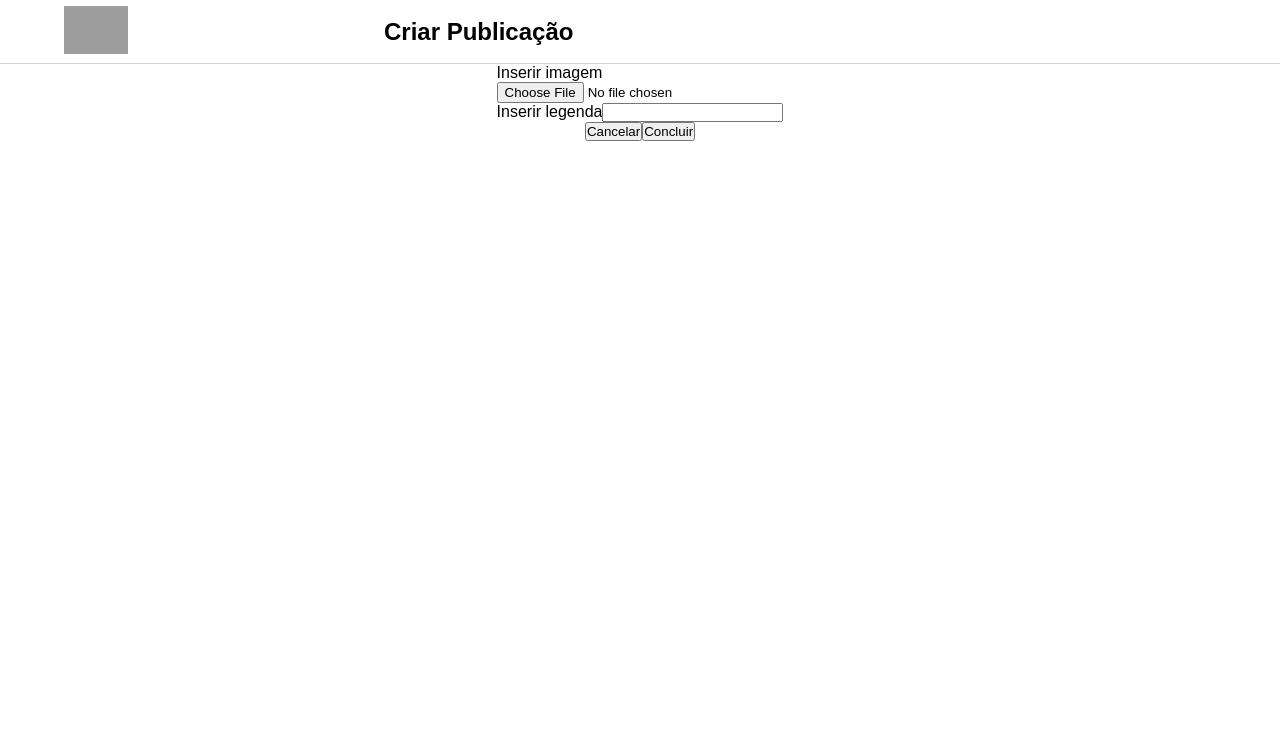
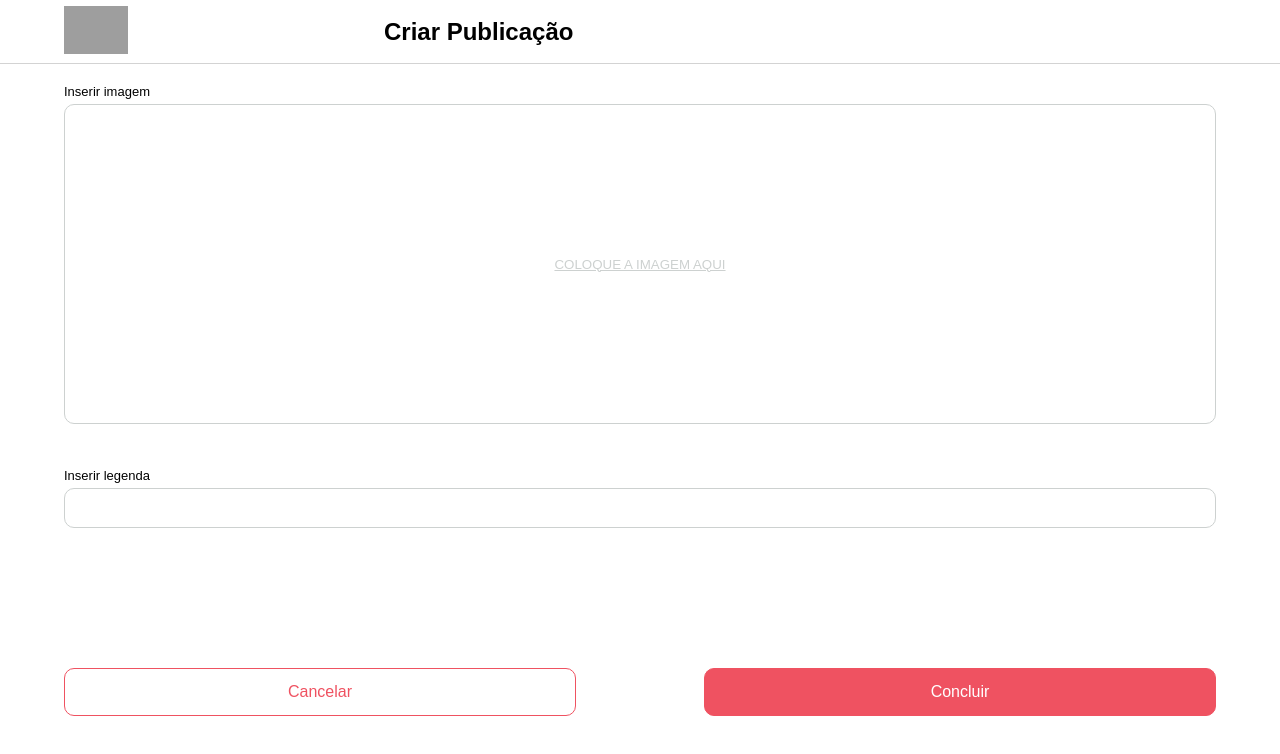
Before and after one commit to amanda-benites/ProjetoPuzzle, a React (Create React App) app: page /create-post in a window 1280 px wide. Shown: the top 754 px of the page. Built offline with nearby package versions, Linux system fonts and the light colour scheme; grey boxes are pictures that could not be loaded; the HTML template or start-up script is replaced by a standard one; a web font is replaced by a local one.

Commit message:
Criando a base da página de criar publicação

```diff
--- a/src/page/auth/Auth.js
+++ b/src/page/auth/Auth.js
@@ -8,7 +8,7 @@ function Auth() {
 
     const navigate = useNavigate()
 
-    function goToCoverPage() {
+    function goToHomePage() {
         navigate("/home");
     }
 
@@ -26,7 +26,7 @@ function Auth() {
                     <Input/>
                 </FormAuthContainer>
                 <DivButtonAuthContainer>
-                    <AuthButtonColor onClick={goToCoverPage} >Entrar</AuthButtonColor>
+                    <AuthButtonColor onClick={goToHomePage} >Entrar</AuthButtonColor>
                     <ForgetPasswordContainer>Esqueceu a senha?</ForgetPasswordContainer>
                 </DivButtonAuthContainer>
             </AuthBodyContainer>
--- a/src/page/create_post/CreatePost.js
+++ b/src/page/create_post/CreatePost.js
@@ -1,22 +1,38 @@
+import { useNavigate } from "react-router";
 import ScreenHeader from "../../components/sreen_header/ScreenHeader";
+import { ButtonCancel, ButtonOk, DivButtonsContainer, DivInputFile, DivInputsContainer, InputFileContainer, InputLegendContainer, SpanInsertPost } from "./style";
 
 
 function CreatePost() {
+
+  const navigate = useNavigate()
+
+  function goToHomePage() {
+      navigate("/home");
+  }
+
+
+  const handleFileChange = (e) => {
+    const selectedFile = e.target.files[0];
+  };
+
+
     return(
         <>
           <ScreenHeader titlePage={"Criar Publicação"}/>
-          <div>
-                <span>Inserir imagem</span>
-                <div>
-                    <input type="file"/>
-                </div>
-                <span>Inserir legenda</span>
-                <input type="text"/>
-          </div>
-          <div>
-            <button>Cancelar</button>
-            <button>Concluir</button>
-          </div>
+          <DivInputsContainer>
+                <SpanInsertPost>Inserir imagem</SpanInsertPost>
+                <DivInputFile>
+                    <input type="file" id="fileInput" style={{ display: 'none' }} onChange={handleFileChange} />
+                    <InputFileContainer onClick={() => document.getElementById('fileInput').click()}>Coloque a imagem aqui</InputFileContainer>
+                </DivInputFile>
+                <SpanInsertPost>Inserir legenda</SpanInsertPost>
+                <InputLegendContainer type="text"/>
+          </DivInputsContainer>
+          <DivButtonsContainer>
+            <ButtonCancel onClick={goToHomePage}>Cancelar</ButtonCancel>
+            <ButtonOk>Concluir</ButtonOk>
+          </DivButtonsContainer>
         </>
     )
 }
--- a/src/page/create_post/style.jsx
+++ b/src/page/create_post/style.jsx
@@ -1,4 +1,73 @@
 import styled from "styled-components";
 
 export const DivInputsContainer = styled.div`
+    width: 100vw;
+    height: 65vh;
+    display: flex;
+    flex-direction: column;
+    padding-left: 5vw;
 `
+
+export const DivButtonsContainer = styled.div`
+    width: 100vw;
+    height: 27vh;
+
+    display: flex;
+    flex-direction: row;
+    justify-content: center;
+    align-items: center;
+    gap: 10vw;
+`
+
+export const SpanInsertPost = styled.span`
+    font-size: small;
+    line-height: 3vh;
+    margin-top: 2vh;
+`
+
+export const DivInputFile = styled.div`
+    border: #CDD1D0 1px solid;
+    border-radius: 10px;
+    width: 90vw;
+    height: 40vh;
+    display: flex;
+    flex-direction: column;
+    align-items: center;
+    justify-content: center;
+    margin-bottom: 3vh;
+`
+
+export const LabelInputContainer = styled.label`
+    color: #CDD1D0;
+`
+
+export const InputFileContainer = styled.button`
+    background: none;
+    border: none;
+    color: #CDD1D0;
+    text-transform: uppercase;
+    text-decoration: underline;
+`
+
+export const InputLegendContainer = styled.input`
+    background: none;
+    border: #CDD1D0 1px solid;
+    border-radius: 10px;
+    height: 5vh;
+    width: 90vw;
+`
+
+export const ButtonCancel = styled.button`
+    background: none;
+    border: 1px #EF5261 solid;
+    border-radius: 10px;
+    color: #EF5261;
+    width: 40vw;
+    height: 6vh;
+    font-size: medium;
+`
+
+export const ButtonOk = styled(ButtonCancel)`
+    background-color: #EF5261;
+    color: #FFFF;
+`
```
